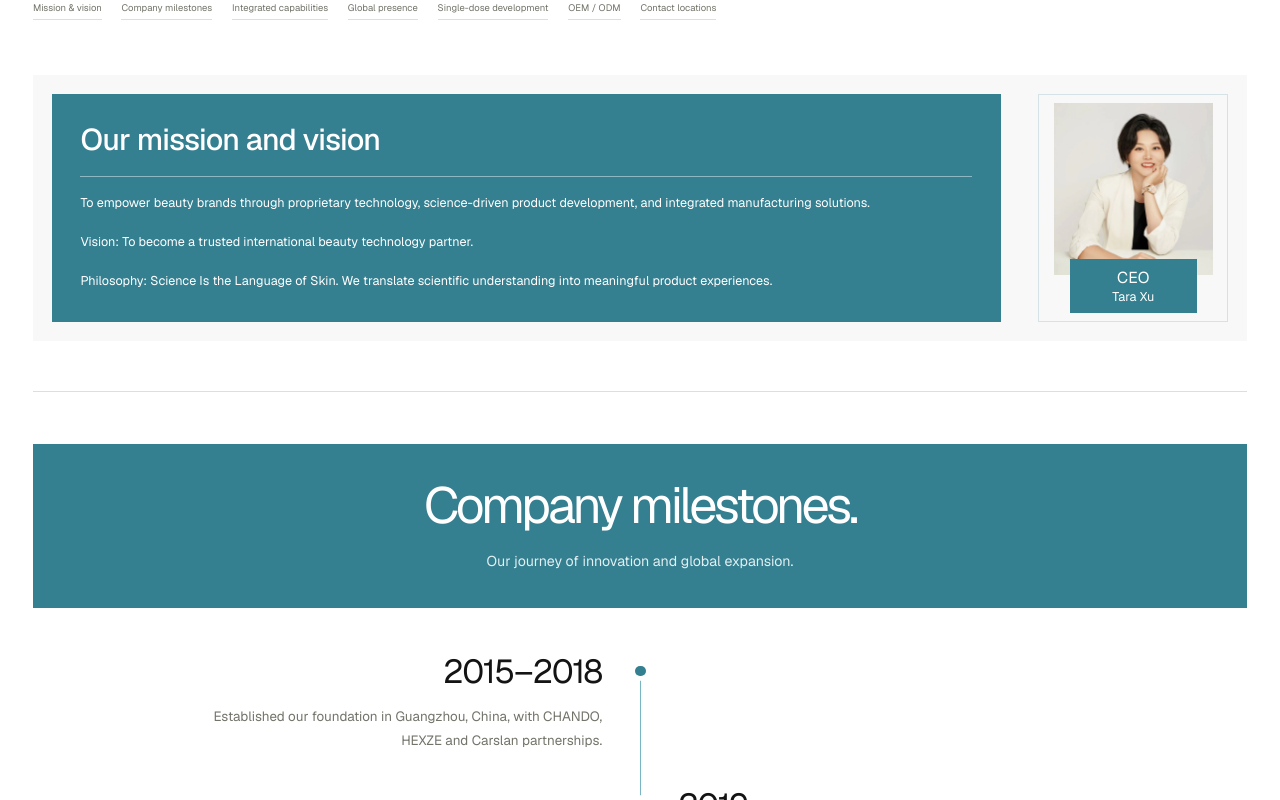
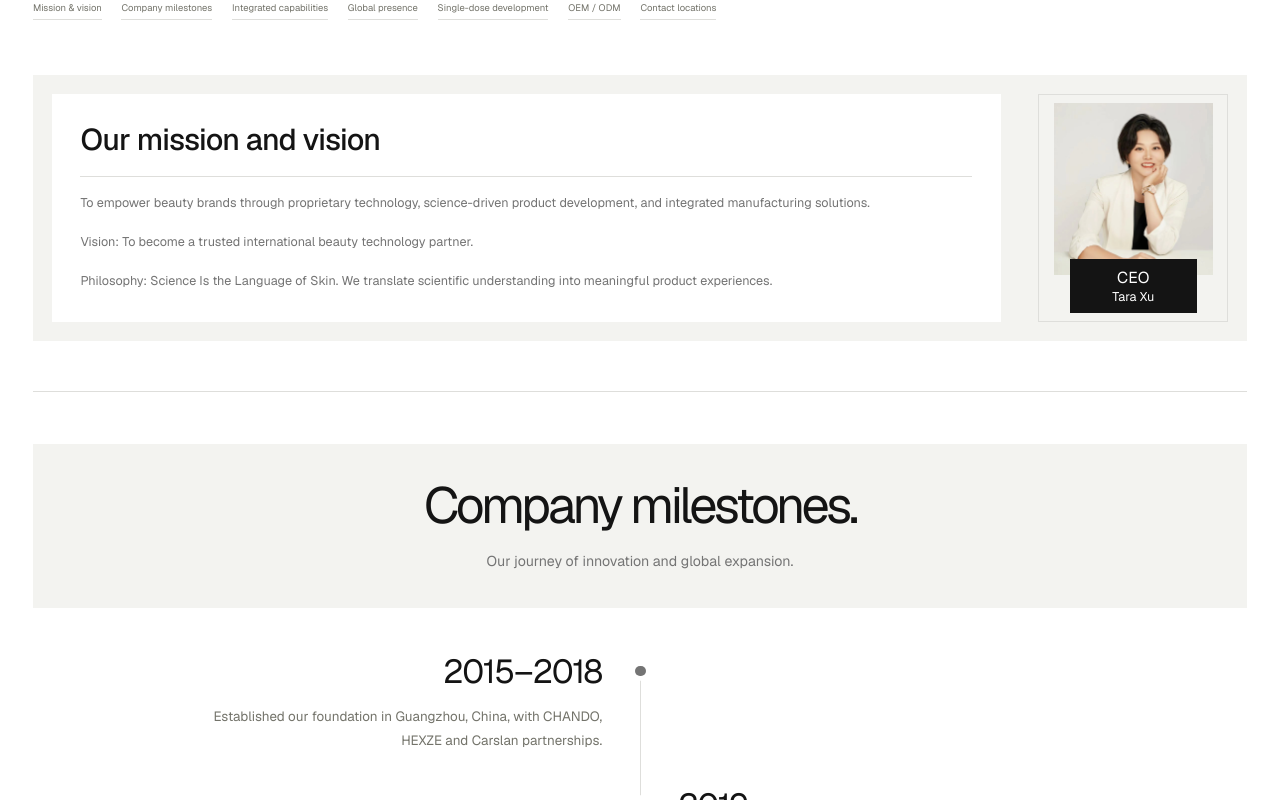
Before and after one commit to taraxu2023-blip/LCOSMETIX, a Next.js app: page /about in a window 1280 px wide. Shown: the part 1020-1820 px from the top of the page. Built offline with nearby package versions, Linux system fonts and the light colour scheme; no server answers.

Commit message:
Match About mission and milestones to neutral site palette

```diff
--- a/src/app/about/about-content.css
+++ b/src/app/about/about-content.css
@@ -70,15 +70,15 @@
   .about-network-grid { gap: 1.375rem; margin-top: 1.75rem; }
 }
 
-/* Supplied mission/CEO reference: teal statement at left, portrait at right. */
+/* Mission and milestones use the site's neutral paper/ink palette. */
 .about-mission { padding-bottom: 4rem; }
-.about-mission-layout { display: grid; grid-template-columns: minmax(0, 1fr) 15rem; gap: 3rem; padding: 1.5rem; background: #f8f8f8; align-items: stretch; }
-.about-mission-copy { padding: 2.25rem; background: #347f90; color: #fff; }
-.about-mission-copy h2 { margin: 0; padding-bottom: 1.375rem; border-bottom: 1px solid #ffffff70; font-size: 2.375rem; line-height: 1.2; font-weight: 500; letter-spacing: -.025em; }
-.about-mission-copy p { margin: 1.25rem 0 0; font-size: 1rem; line-height: 1.6; color: #fff; }
-.about-leadership { min-width: 0; margin: 0; padding: 0.625rem 1.125rem; border: 1px solid #d5e3e6; align-self: center; }
+.about-mission-layout { display: grid; grid-template-columns: minmax(0, 1fr) 15rem; gap: 3rem; padding: 1.5rem; background: var(--soft); align-items: stretch; }
+.about-mission-copy { padding: 2.25rem; background: var(--paper); color: var(--ink); }
+.about-mission-copy h2 { margin: 0; padding-bottom: 1.375rem; border-bottom: 1px solid var(--line); font-size: 2.375rem; line-height: 1.2; font-weight: 500; letter-spacing: -.025em; }
+.about-mission-copy p { margin: 1.25rem 0 0; font-size: 1rem; line-height: 1.6; color: var(--muted); }
+.about-leadership { min-width: 0; margin: 0; padding: 0.625rem 1.125rem; border: 1px solid var(--line); align-self: center; }
 .about-leadership img { display: block; width: 100%; height: auto; aspect-ratio: 1 / 1.08; object-fit: cover; object-position: 50% 60%; }
-.about-leadership figcaption { position: relative; width: 80%; margin: -1.25rem auto 0; padding: 0.625rem 0.375rem; background: #347f90; color: #fff; text-align: center; }
+.about-leadership figcaption { position: relative; width: 80%; margin: -1.25rem auto 0; padding: 0.625rem 0.375rem; background: var(--ink); color: var(--paper); text-align: center; }
 .about-leadership figcaption span { display: block; font-size: 1rem; line-height: 1.35; }
 .about-leadership figcaption span:first-child { font-size: 1.25rem; }
 @media (max-width: 900px) {
@@ -99,14 +99,14 @@
 .about-reception img { display: block; width: 100%; height: auto; aspect-ratio: 1; }
 .about-lead-copy > p:first-child { margin-top: 0; }
 .about-lead-copy > .text-link { margin-top: 0.5rem; }
-.about-milestones-header { padding: 2.625rem 2rem; background: #347f90; color: #fff; text-align: center; }
+.about-milestones-header { padding: 2.625rem 2rem; background: var(--soft); color: var(--ink); text-align: center; }
 .about-milestones-header h2 { margin: 0; color: inherit; font-size: clamp(2.375rem, 4.6vw, 4rem); line-height: 1.12; }
-.about-milestones-header p { margin: 1.25rem 0 0; color: #e0f0f3; font-size: 1.125rem; line-height: 1.6; }
+.about-milestones-header p { margin: 1.25rem 0 0; color: var(--muted); font-size: 1.125rem; line-height: 1.6; }
 .about-timeline { position: relative; max-width: 70rem; margin: 3.5rem auto 0; padding: 0; list-style: none; }
-.about-timeline::before { content: ""; position: absolute; top: 1.25rem; bottom: 1.25rem; left: 50%; width: 1px; background: #79b6c3; }
+.about-timeline::before { content: ""; position: absolute; top: 1.25rem; bottom: 1.25rem; left: 50%; width: 1px; background: var(--line); }
 .about-timeline li { position: relative; display: grid; grid-template-columns: repeat(2, minmax(0, 1fr)); padding-bottom: 2.625rem; }
 .about-timeline li:last-child { padding-bottom: 0; }
-.about-timeline li::before { content: ""; position: absolute; top: 1.0625rem; left: calc(50% - 0.375rem); width: 0.8125rem; height: 0.8125rem; border-radius: 50%; background: #347f90; box-shadow: 0 0 0 0.375rem #fff; }
+.about-timeline li::before { content: ""; position: absolute; top: 1.0625rem; left: calc(50% - 0.375rem); width: 0.8125rem; height: 0.8125rem; border-radius: 50%; background: var(--muted); box-shadow: 0 0 0 0.375rem var(--paper); }
 .about-timeline-entry { grid-column: 1; min-width: 0; padding-right: 3rem; text-align: right; }
 .about-timeline li:nth-child(even) .about-timeline-entry { grid-column: 2; padding: 0 0 0 3rem; text-align: left; }
 .about-timeline h3 { margin: 0; font-size: clamp(1.875rem, 3vw, 2.625rem); font-weight: 400; line-height: 1.2; letter-spacing: -.035em; }
```
